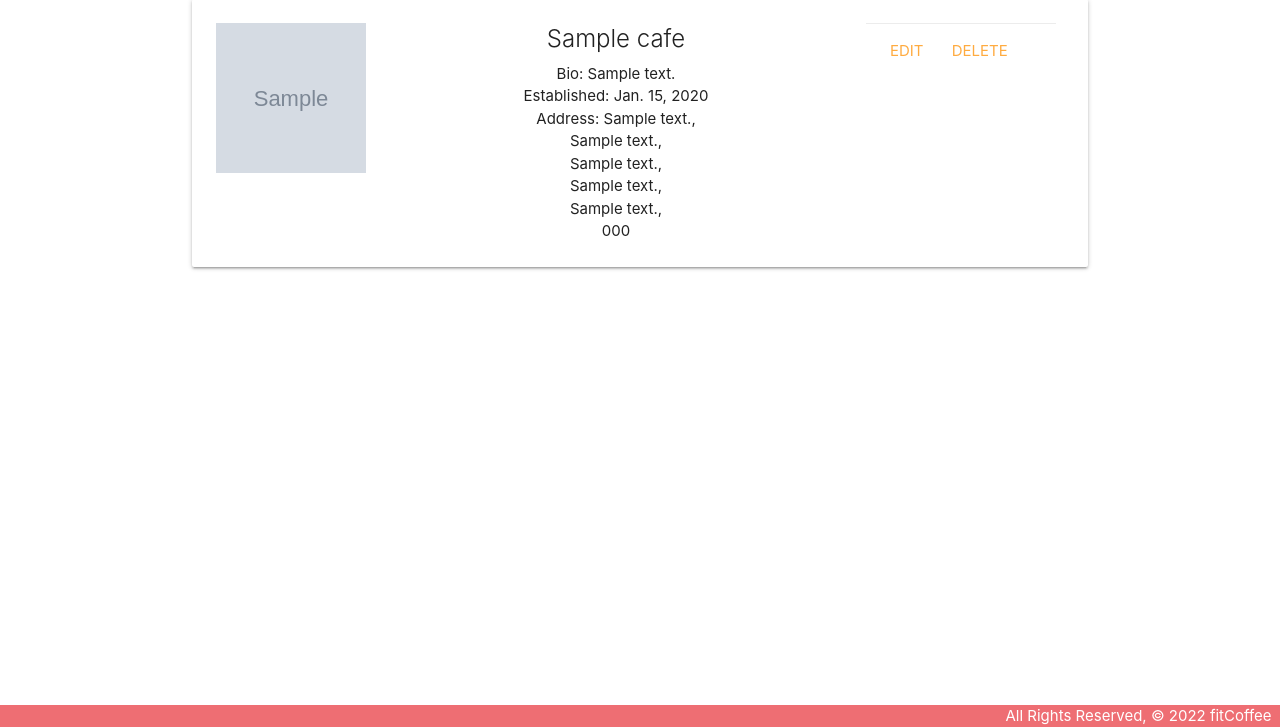
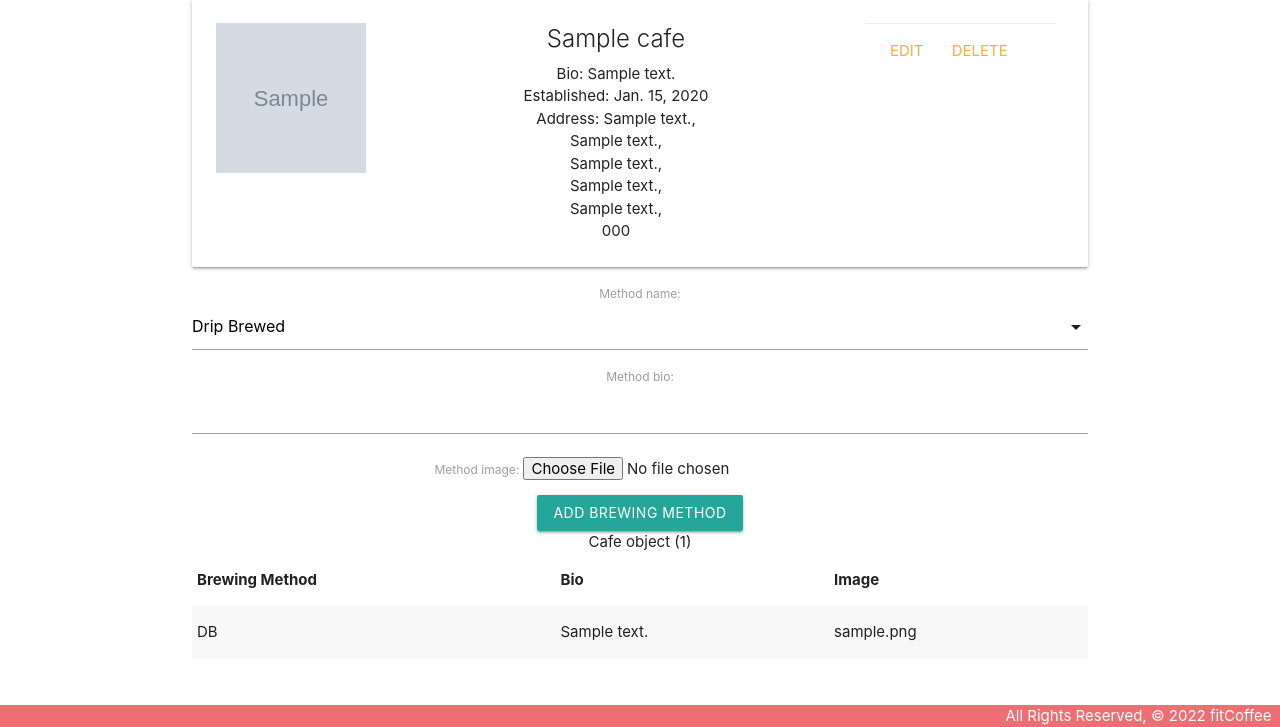
Before and after one commit to ellieeadington/sei66-project03, a Django app: page /cafes/1 in a window 1280 px wide. Shown: the part 73-800 px from the top of the page. Run offline with Django 4.2, Linux system fonts and the light colour scheme; tables that the repository leaves empty hold one stand-in row (values such as "Sample post"); grey boxes marked "Sample" are stand-in pictures.

Commit message:
Many to One relationship created for cafe and brewing methods

```diff
--- /dev/null
+++ b/main_app/forms.py
@@ -0,0 +1,7 @@
+from django.forms import ModelForm
+from .models import BrewingMethod
+
+class BrewingMethodForm(ModelForm):
+    class Meta:
+        model = BrewingMethod
+        fields = ['method_name', 'method_bio', 'method_image']
--- a/main_app/models.py
+++ b/main_app/models.py
@@ -16,6 +16,18 @@ VARIETIES = (
     ('R', 'Robusta'),
     ('L', 'Liberica'),
     ('E', 'Excelsa')
+)
+
+BREWINGMETHOD = (
+    ('DB', 'Drip Brewed'),
+    ('P', 'Percolator'),
+    ('FP', 'French Press'),
+    ('C', 'Chezve'),
+    ('P', 'Pour-over'),
+    ('S', 'Syphon'),
+    ('CM', 'Coffee Maker'),
+    ('V', 'V60'),
+    ('AP', 'Aeropress')
 )
 
 class CoffeeBean(models.Model):
@@ -69,5 +81,10 @@ class CafeOpening(models.Model):
     open_from = models.TimeField()
 
 class BrewingMethod(models.Model):
-    brewing_method = models.CharField(max_length=250)
+    method_name = models.CharField(max_length=2, choices=BREWINGMETHOD, default=BREWINGMETHOD[0][0])
+    method_image = models.ImageField(upload_to ='main_app/static/uploads', default="no image uploaded")
+    method_bio = models.CharField(max_length=300)
     cafe = models.ForeignKey(Cafe, on_delete=models.CASCADE)
+
+    def __str__(self):
+        return f"{self.get_method_name_display()} on {self.method_bio}"
--- a/main_app/templates/base.html
+++ b/main_app/templates/base.html
@@ -9,6 +9,7 @@
   <title>fitCoffee</title>
   <link rel="stylesheet" href="https://cdnjs.cloudflare.com/ajax/libs/materialize/1.0.0/css/materialize.min.css">
   <link rel="stylesheet" type="text/css" href="{% static 'css/style.css' %}">
+  <script src="https://cdnjs.cloudflare.com/ajax/libs/materialize/1.0.0/js/materialize.min.js"></script>
 </head>
 <body>
   <header class="navbar-fixed">
--- a/main_app/templates/cafes/detail.html
+++ b/main_app/templates/cafes/detail.html
@@ -29,6 +29,40 @@
   </div>
 </div>
 
+<div>
+  <form method="post" action="{% url 'add_brewing_method' cafe.id %}">
+    {% csrf_token %}
+    {{ brewing_method_form.as_p }}
+    <input type="submit" value="Add Brewing Method" class="btn" />
+  </form>
+</div>
 
+<div>
+  <table class="striped">
+    <thead>
+      <tr>
+        <th>Brewing Method </th>
+        <th>Bio</th>
+        <th>Image</th>
+      </tr>
+    </thead>
+{{ cafe }}
+    <tbody>
+      {% for brewing_method in cafe.brewingmethod_set.all %}
+      <tr>
+        <td>{{ brewing_method.method_name }}</td>
+        <td>{{ brewing_method.method_bio }}</td>
+        <td>{{ brewing_method.method_image }}</td>
+      </tr>
+      {% endfor %}
+    </tbody>
+  </table>
+</div>
 
+<script>
+
+  let selectEl = document.getElementById('id_method_name')
+  M.FormSelect.init(selectEl);
+
+</script>
 {% endblock %}
--- a/main_app/urls.py
+++ b/main_app/urls.py
@@ -15,6 +15,7 @@ urlpatterns = [
     path('cafes/<int:pk>/update/', views.CafeUpdate.as_view(), name='cafes_update'),
     path('cafes/<int:pk>/delete/', views.CafeDelete.as_view(), name='cafes_delete'),
 
+    path('cafes/<int:cafe_id>/add_brewing_method/', views.add_brewing_method, name='add_brewing_method'),
 
 
 
--- a/main_app/views.py
+++ b/main_app/views.py
@@ -1,11 +1,13 @@
 from django.shortcuts import render,redirect
-from .models import Cafe, CoffeeBean, User
+
+from .models import BrewingMethod, Cafe, CoffeeBean, User
 
 # Create your views here.
 from django.http import HttpResponse
 from django.views.generic.edit import CreateView
 from .filters import CoffeeBeanFilter
 from django.views.generic.edit import CreateView, UpdateView, DeleteView
+from .forms import BrewingMethodForm
 
 
 class CafeCreate(CreateView):
@@ -40,8 +42,18 @@ def cafes_detail(request, cafe_id):
 
   cafe = Cafe.objects.get(id = cafe_id)
 
-  return render(request, 'cafes/detail.html', {'cafe': cafe})
+  brewing_method_form = BrewingMethodForm()
+  return render(request, 'cafes/detail.html', {'cafe': cafe, 'brewing_method_form': brewing_method_form})
 
+def add_brewing_method(request, cafe_id):
+
+  form = BrewingMethodForm(request.POST)
+
+  if form.is_valid():
+    new_brewing_method = form.save(commit=False)
+    new_brewing_method.cafe_id = cafe_id
+    new_brewing_method.save()
+  return redirect('detail', cafe_id = cafe_id)
 
 
 
```
Also changed, not shown: main_app/migrations/0004_alter_brewingmethod_brewing_method.py (added), main_app/migrations/0005_brewingmethod_brewing_method_image_and_more.py (added), main_app/migrations/0006_rename_brewing_method_image_brewingmethod_method_image_and_more.py (added), main_app/static/uploads/IMG_6544_UR2cPKO.jpg (added), main_app/static/uploads/IMG_6544_e2mhtfT.jpg (added), main_app/static/uploads/IMG_6544_j2PZS6e.jpg (added), main_app/static/uploads/IMG_6544_qSViwTi.jpg (added).
